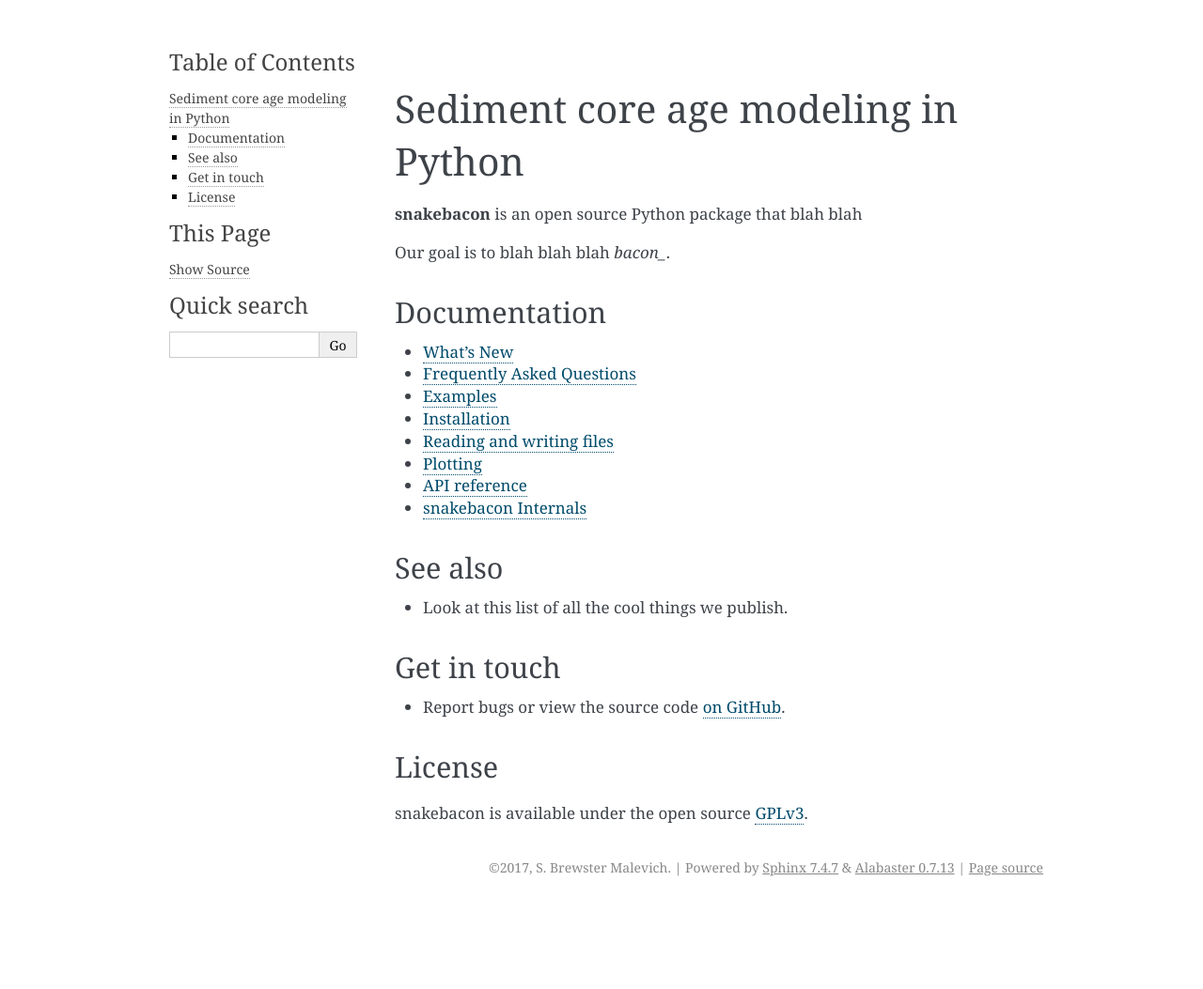
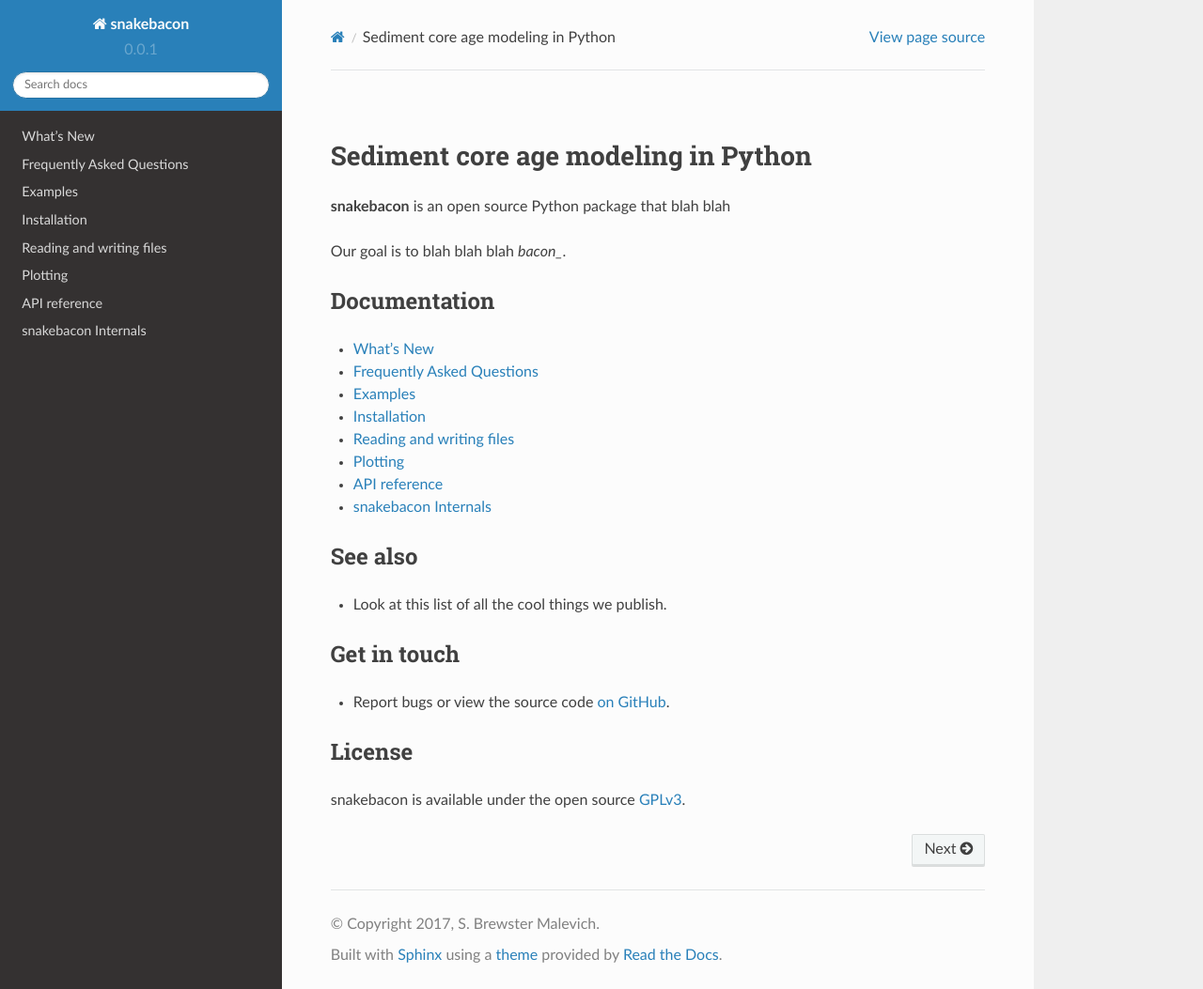
Before and after one commit to brews/snakebacon, a Sphinx documentation site: the page built from docs/index.rst, in a window 1280 px wide and 1053 px high. Shown: the whole window at 94% size. Built offline with Sphinx 7.4.7 and the Read the Docs theme 2.0.0, drawn with Linux system fonts in a browser that asks for light colours.

Commit message:
Changed docs conf to use numpydoc and rtd themes.

```diff
--- a/docs/conf.py
+++ b/docs/conf.py
@@ -38,7 +38,7 @@ extensions = ['sphinx.ext.autodoc',
               'sphinx.ext.extlinks',
               'sphinx.ext.mathjax',
               'sphinx.ext.autodoc',
-              # 'numpydoc',
+              'numpydoc',
               ]
 
 extlinks = {'issue': ('https://github.com/brews/snakebacon/issues/%s', 'GH'),
@@ -100,14 +100,14 @@ todo_include_todos = False
 # The theme to use for HTML and HTML Help pages.  See the documentation for
 # a list of builtin themes.
 
-# on_rtd = os.environ.get('READTHEDOCS', None) == 'True'
+on_rtd = os.environ.get('READTHEDOCS', None) == 'True'
 
-# if not on_rtd:  # only import and set the theme if we're building docs locally
-#     import sphinx_rtd_theme
-    # html_theme = 'sphinx_rtd_theme'
-    # html_theme_path = [sphinx_rtd_theme.get_html_theme_path()]
+if not on_rtd:  # only import and set the theme if we're building docs locally
+    import sphinx_rtd_theme
+    html_theme = 'sphinx_rtd_theme'
+    html_theme_path = [sphinx_rtd_theme.get_html_theme_path()]
 
-html_theme = 'alabaster'
+# html_theme = 'alabaster'
 
 # Theme options are theme-specific and customize the look and feel of a theme
 # further.  For a list of options available for each theme, see the
```
